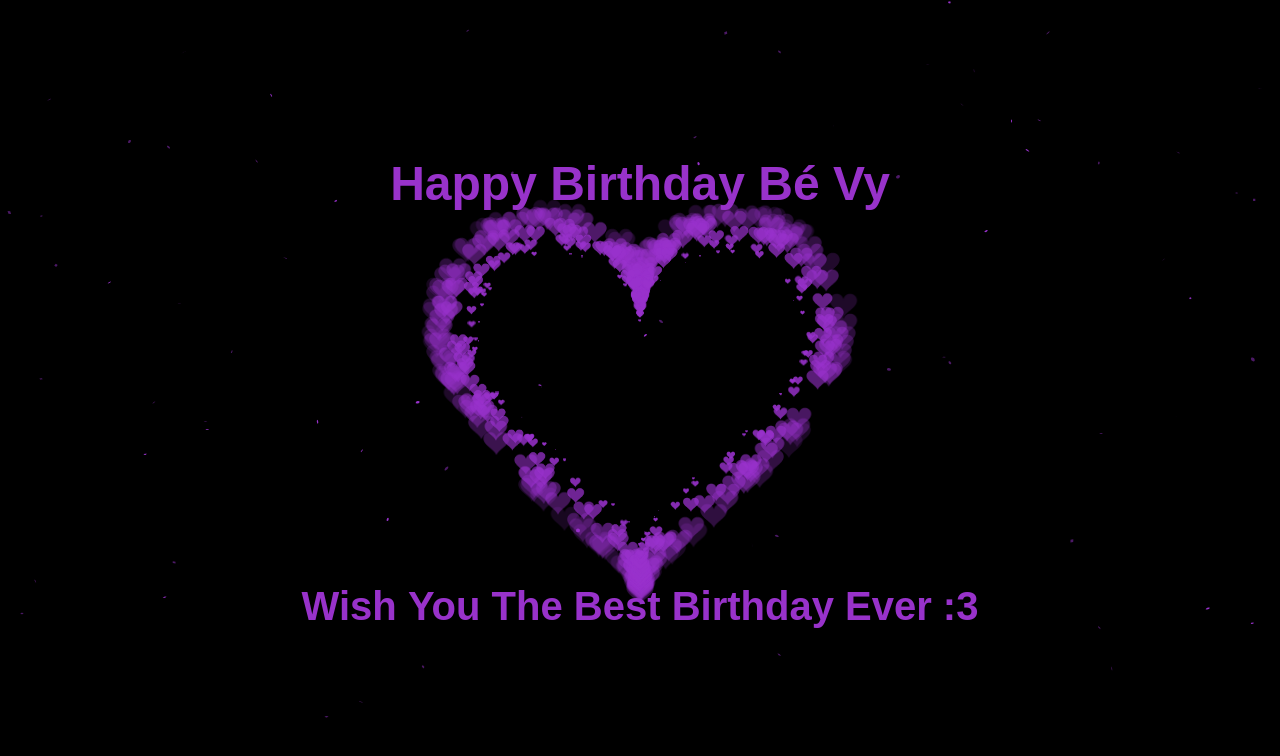
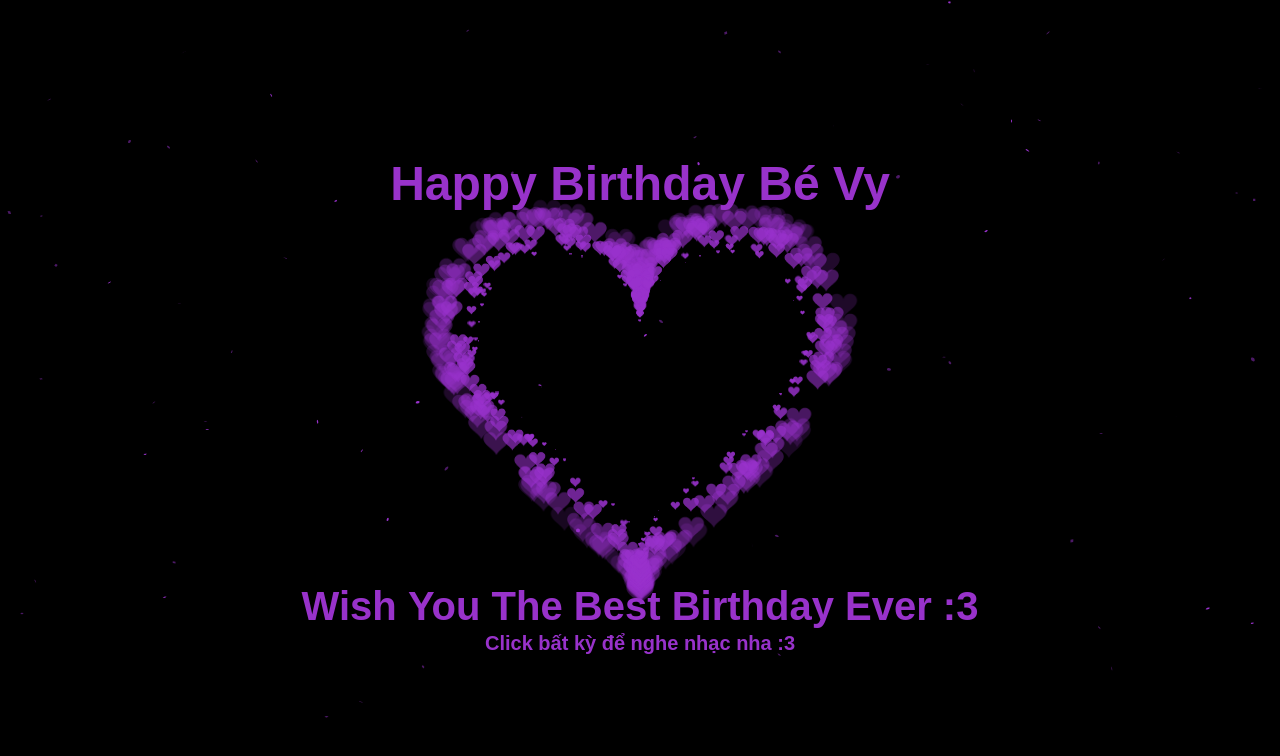
Before and after one commit to zdemon2002/ChucMungSinhNhatBe, a plain HTML site: page index.html in a window 1280 px wide. Shown: the top 756 px of the page. Drawn offline with nearby package versions, Linux system fonts and the light colour scheme.

Commit message:
a bit upgrade

```diff
--- a/index.html
+++ b/index.html
@@ -400,6 +400,10 @@ canvas {
         context.font = "bold 40px Arial"; // Increased font size
         context.fillText("Wish You The Best Birthday Ever :3", canvas.width / 2, canvas.height / 2+220 ); // Adjust y position as needed
 
+          // Render the additional phrase directly below the main message
+          context.font = "bold 20px Arial"; // Increased font size
+          context.fillText("Click bất kỳ để nghe nhạc nha :3", canvas.width / 2, canvas.height / 2+250 ); // Adjust y position as needed
+
         // Update display time and logic
         messageDisplayTime += 1;
         if (messageDisplayTime >= 60) { // 1 second at 60fps
```
